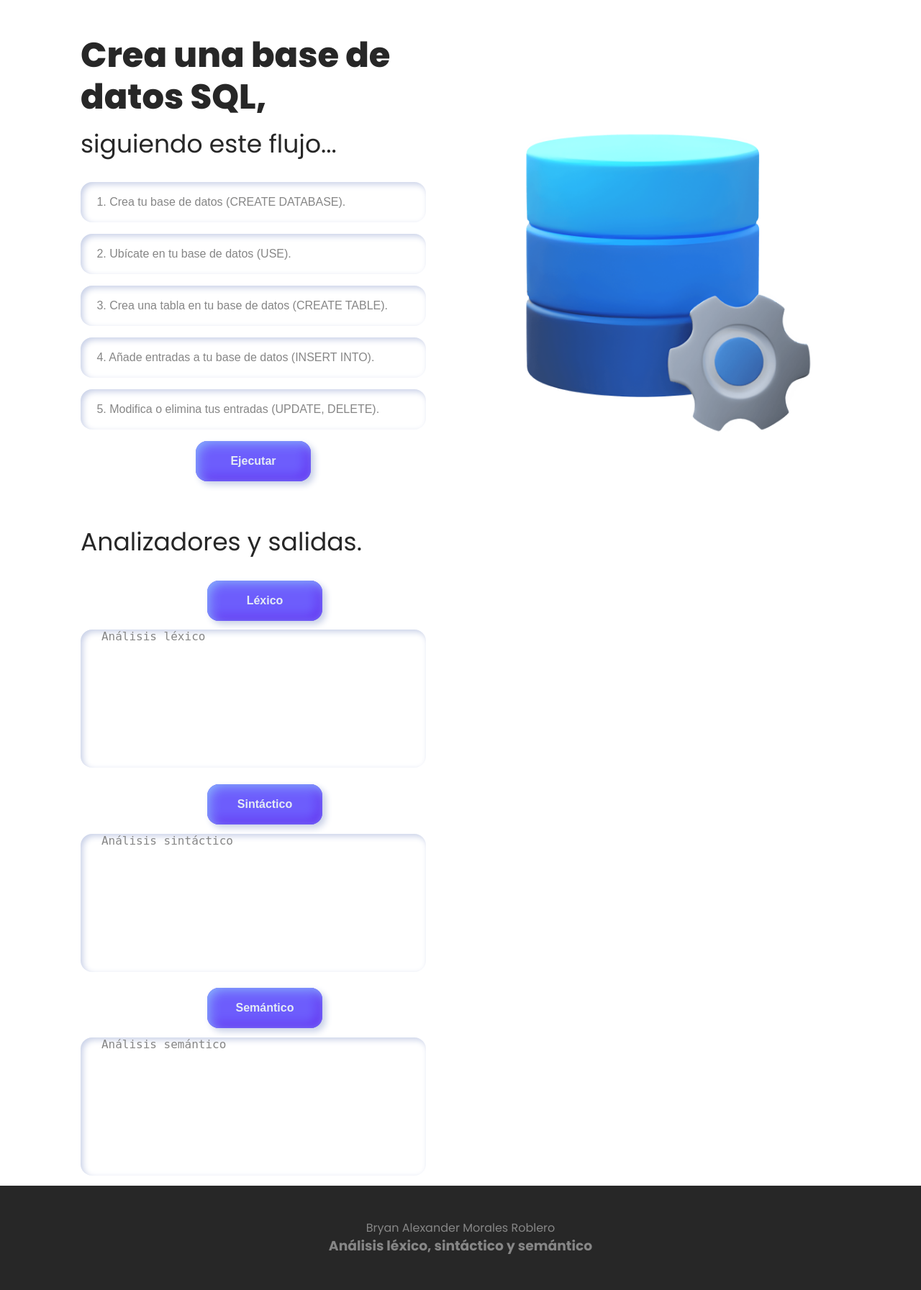
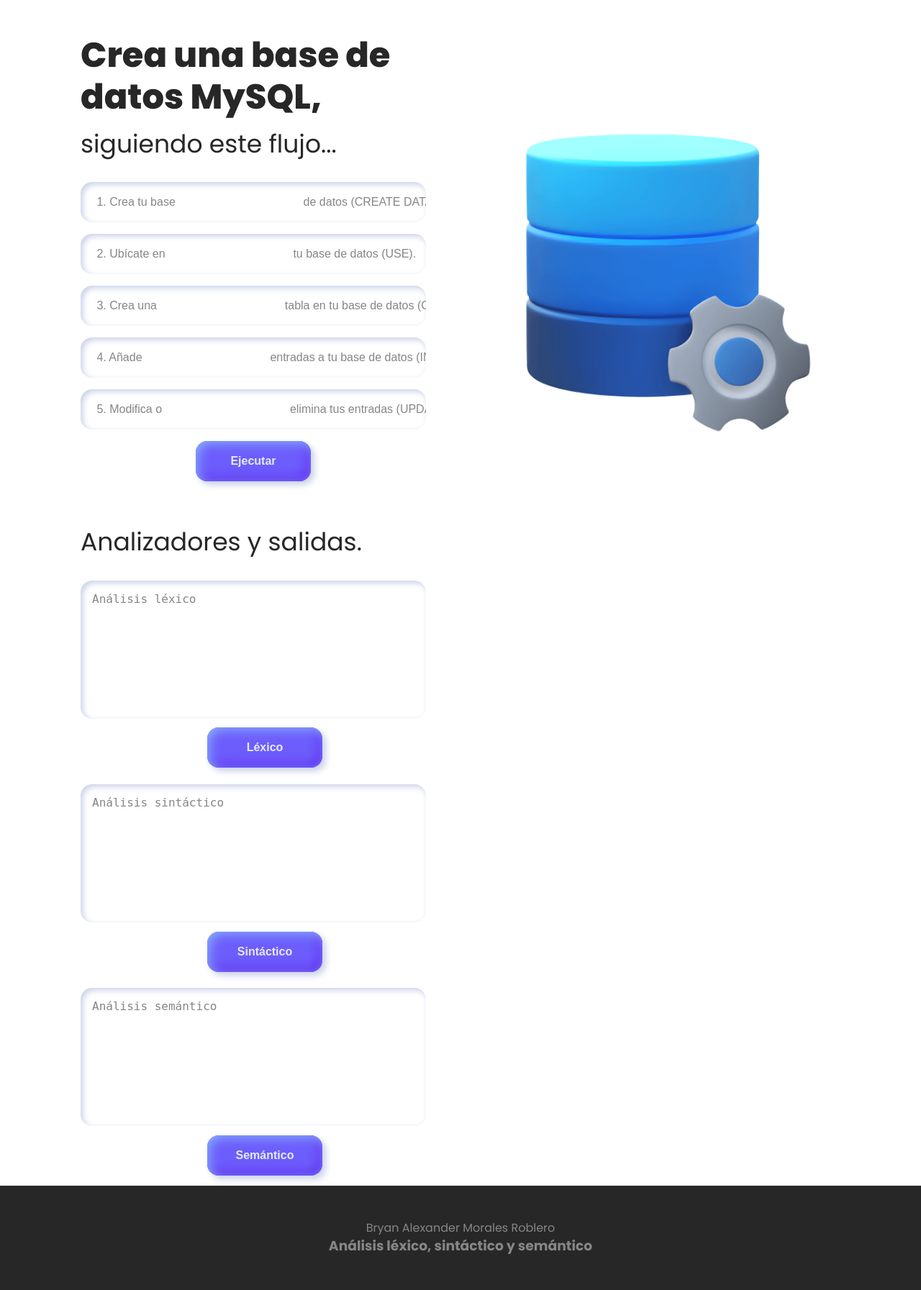
Before and after one commit to IHyperLight/Analizador-lexico-sintactico-y-semantico, a Flask app: page / in a window 1280 px wide. Shown: the part 76-1869 px from the top of the page at 72% size. Run offline with Flask 3, Linux system fonts and the light colour scheme; some libraries are stand-ins or nearby versions.

Commit message:
Quality update for render

```diff
--- a/app.py
+++ b/app.py
@@ -25,8 +25,17 @@
 def execute_query(connection, query):
     """Ejecuta query en SQLite - Adaptado para sintaxis compatible"""
     try:
+        # Detectar comandos que SQLite no soporta pero que simulamos
+        query_upper = query.strip().upper()
+
+        # CREATE DATABASE y USE DATABASE solo se simulan, no se ejecutan
+        if query_upper.startswith("CREATE DATABASE") or query_upper.startswith("USE "):
+            print(f"Simulated command: {query}")
+            result = "Éxito, sentencias ejecutadas correctamente"
+            return result
+
+        # Ejecutar otros comandos normalmente
         cursor = connection.cursor()
-        # SQLite no soporta algunos comandos MySQL, pero los simularemos
         cursor.execute(query)
         connection.commit()
         print("Query executed successfully")
--- a/static/styles/front.css
+++ b/static/styles/front.css
@@ -273,6 +273,7 @@
     transition: 0.3s ease;
     font-size: 1rem;
     font-weight: 600;
+    margin-top: 0.8rem;
     background: var(--color-purple);
     box-shadow: inset 0.2rem 0.2rem 1rem var(--color-light-purple),
         inset -0.2rem -0.2rem 1rem var(--color-dark-purple), var(--shadow);
@@ -411,11 +412,11 @@
     border: none;
     border-radius: 1rem;
     font-size: 1rem;
-    margin-top: 0.8em;
+    padding: 1rem;
     box-shadow: var(--inner-shadow);
     background: none;
     color: var(--color-grey);
-    overflow: hidden;
+    overflow: auto;
     resize: none;
 }
 
--- a/templates/front.html
+++ b/templates/front.html
@@ -1,7 +1,7 @@
 <html>
     <head>
         <meta charset="utf-8" />
-        <title>Crea una base de datos SQL</title>
+        <title>Crea una base de datos MySQL</title>
         <link
             rel="shortcut icon"
             href="{{url_for('static',filename='images/logo.png')}}"
@@ -100,7 +100,7 @@
                 <div class="hero">
                     <div class="hero-text">
                         <h1 class="hero-text__main">
-                            Crea una base de datos SQL,
+                            Crea una base de datos MySQL,
                         </h1>
                         <p class="hero-text__subs">siguiendo este flujo...</p>
                         <div class="hero-btn-1">
```
Also changed, not shown: other parts of templates/front.html (+33 -30 lines).
